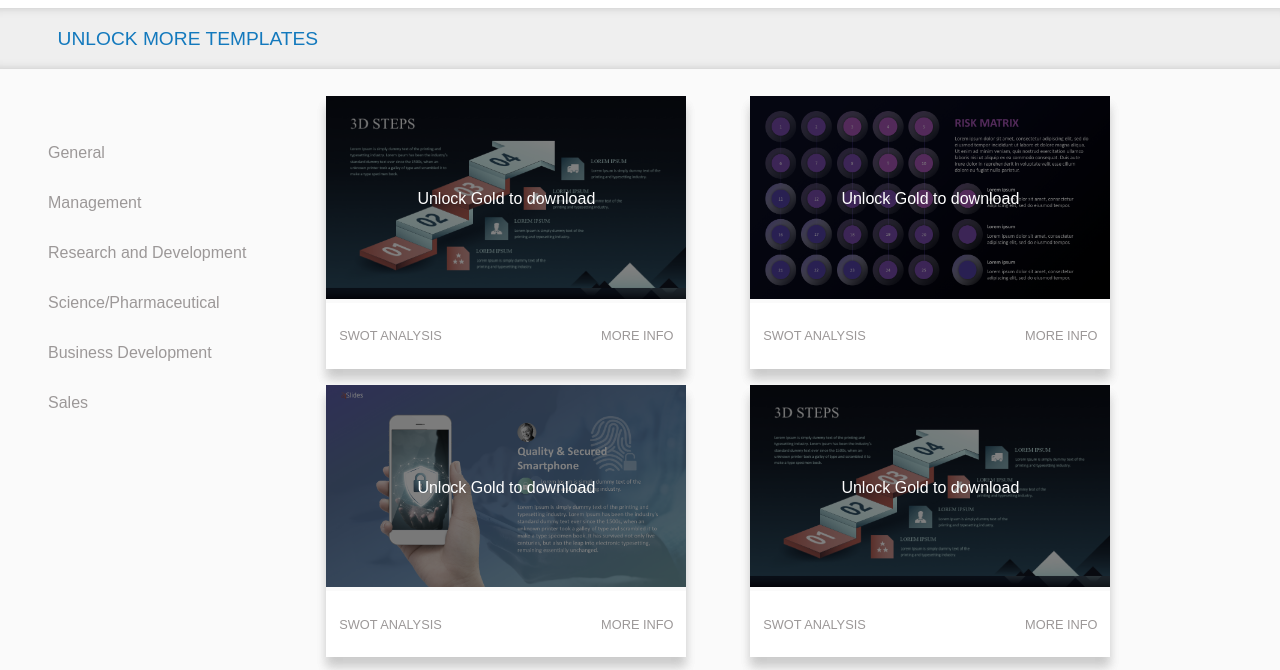
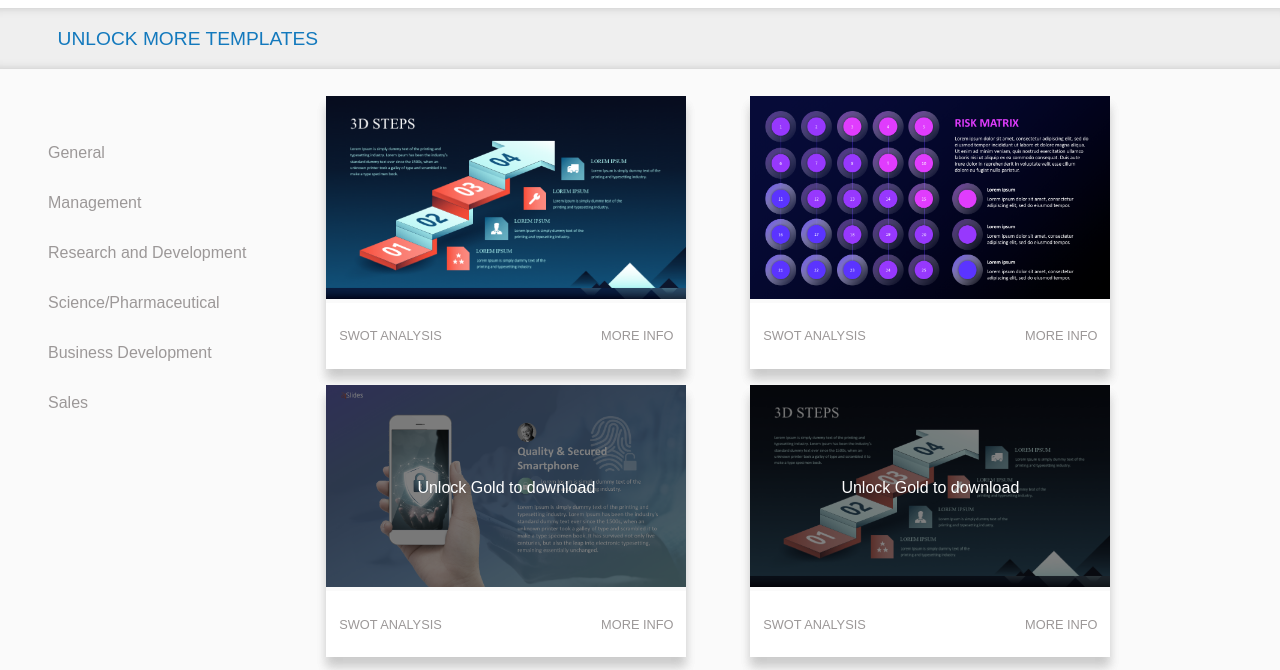
Before and after one commit to mihajlija/vivify-templates, a plain HTML site: page index.html in a window 1280 px wide. Shown: the part 74-744 px from the top of the page. Drawn offline with Linux system fonts and the light colour scheme.

Commit message:
remove overlay from two items

```diff
--- a/index.html
+++ b/index.html
@@ -63,12 +63,10 @@
             </ul>
         </aside>
         <section class="content">
-
             <a href="#">
                 <div class="card">
                     <div class="card__img">
-                        <img class="disabled" src="assets/img/VS9rWISRimXUtkdtgplb4cZTW0g36G3P5CJIRWz1.png" alt="">
-                        <div class="overlay">Unlock Gold to download</div>
+                        <img class="" src="assets/img/VS9rWISRimXUtkdtgplb4cZTW0g36G3P5CJIRWz1.png" alt="">
                     </div>
 
                     <div class="card__title">
@@ -80,8 +78,7 @@
             <a href="#">
                 <div class="card">
                     <div class="card__img">
-                        <img class="disabled" src="assets/img/NDqQIZqUGD9wgqLqA0OV3UAwUW0cYpnAHIczhLRV.png" alt="">
-                        <div class="overlay">Unlock Gold to download</div>
+                        <img class="" src="assets/img/NDqQIZqUGD9wgqLqA0OV3UAwUW0cYpnAHIczhLRV.png" alt="">
                     </div>
 
                     <div class="card__title">
```
